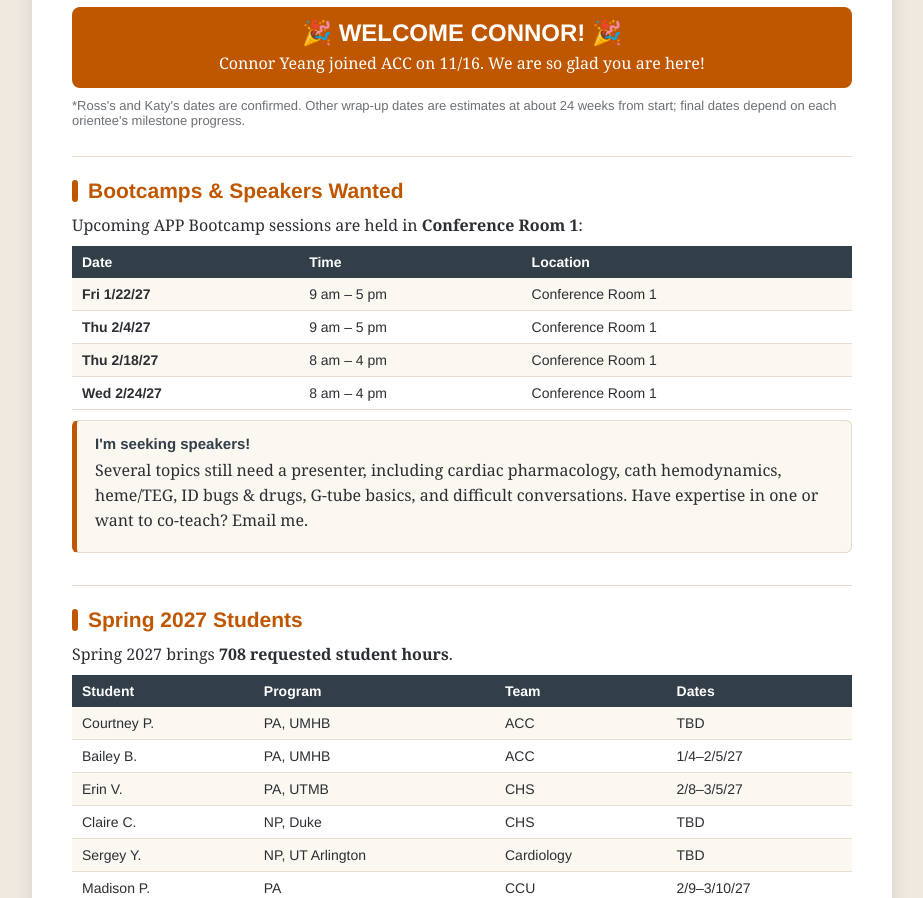
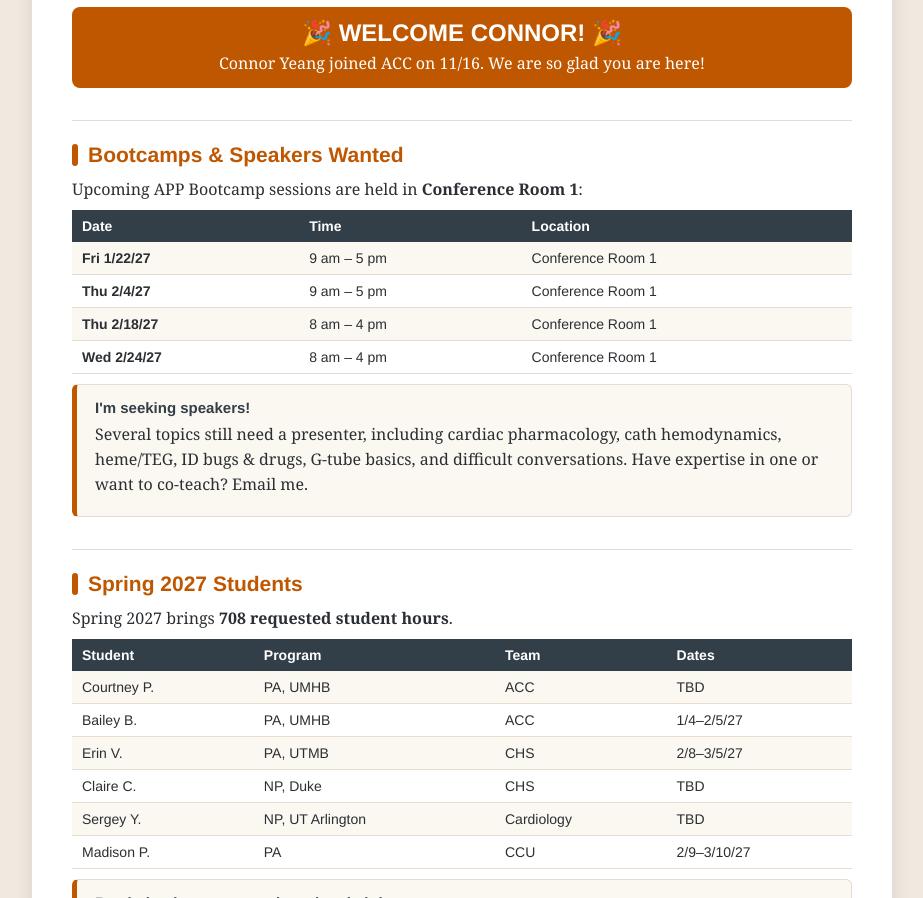
Before and after one commit to kayleighatodd-88/TCPCHD-APP-Newsletter, a plain HTML site: page index.html in a window 1280 px wide. Shown: the part 2235-3133 px from the top of the page, without its empty margins (178-1101 px from the left). Drawn offline with Linux system fonts and the light colour scheme.

Commit message:
Remove orientee footnote
Co-Authored-By: Claude Sonnet 5.5 <noreply@anthropic.com>
Claude-Session: https://claude.ai/code/session_01FUWiYMqMA8ANNxMuTBBiY6

```diff
--- a/index.html
+++ b/index.html
@@ -84,7 +84,7 @@ footer a{color:#fff}
 <tr><td>Marissa Lemmerman</td><td>CCU</td><td>12/14/26</td><td>~5/31/27</td></tr>
 <tr><td>Jesse Young</td><td>CCU</td><td>1/11/27</td><td>~6/28/27</td></tr></table>
 <div class="hl" style="text-align:center;padding:12px"><h3 style="margin:0;font-size:24px">🎉 WELCOME CONNOR! 🎉</h3><p style="margin:4px 0 0">Connor Yeang joined ACC on 11/16. We are so glad you are here!</p></div>
-<p class="note">*Ross's and Katy's dates are confirmed. Other wrap-up dates are estimates at about 24 weeks from start; final dates depend on each orientee's milestone progress.</p></section>
+</section>
 
 <section><h2><i></i>Bootcamps &amp; Speakers Wanted</h2>
 <p>Upcoming APP Bootcamp sessions are held in <b>Conference Room 1</b>:</p>
```
